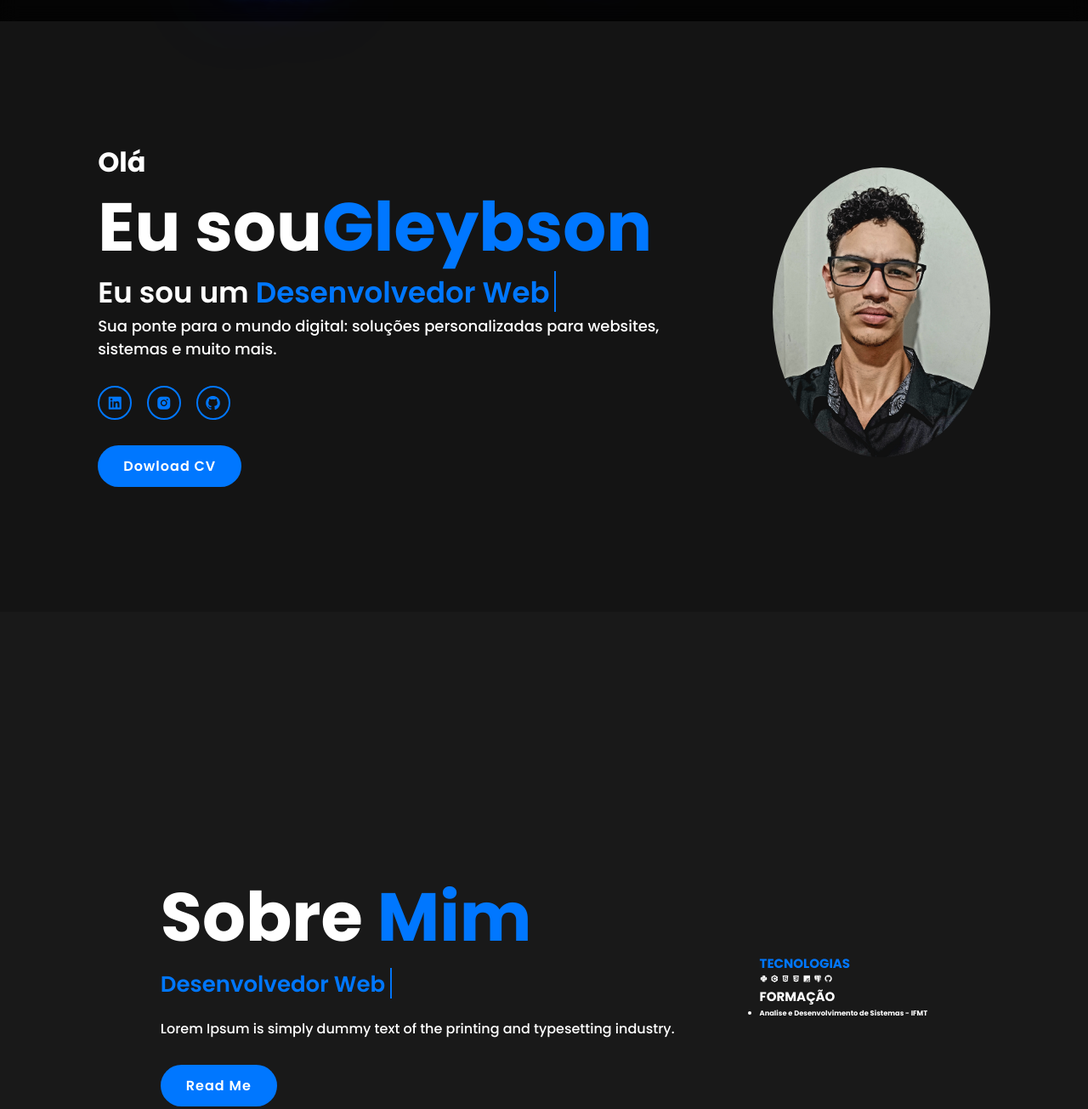
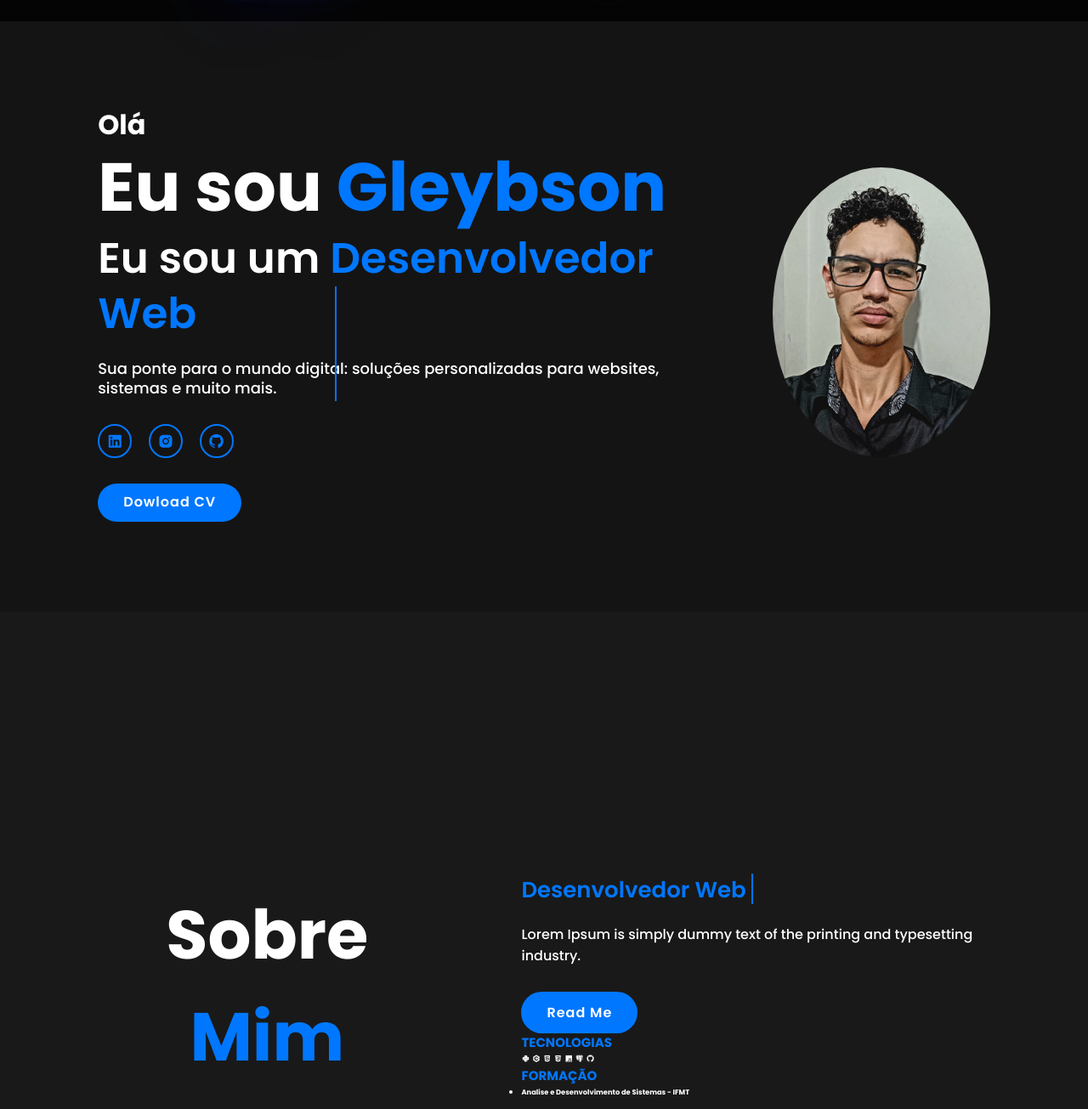
Before and after one commit to GleybsonMissael/NewPortifolio, a plain HTML site: page index.html in a window 1280 px wide. Shown: the part 80-1385 px from the top of the page at 85% size. Drawn offline with nearby package versions, Linux system fonts and the light colour scheme.

Commit message:
Styling about me

```diff
--- a/index.html
+++ b/index.html
@@ -29,9 +29,9 @@
 
     <!-- HOME -->
     <section class="home" id="home">
-      <div id="home-content">
+      <div class="home-content">
         <h3>Olá</h3>
-        <h1>Eu sou<span>Gleybson</span></h1>
+        <h1>Eu sou <span>Gleybson</span></h1>
         <h3 class="text-animation">Eu sou um <span></span></h3>
         <p>
           Sua ponte para o mundo digital: soluções personalizadas para websites, sistemas e muito mais.
@@ -51,8 +51,9 @@
 
     <!-- ABOUT ME -->
     <section class="about" id="about">
+      <h2 class="heading">Sobre <span>Mim</span></h2>
       <div class="about-content">
-        <h2 class="heading">Sobre <span>Mim</span></h2>
+        <div class="about-me">
           <h3 class="text-animation"><span></span></h3>
           <p>
             Lorem Ipsum is simply dummy text of the printing and typesetting
@@ -70,19 +71,18 @@
               <i class="bx bxl-css3"></i>
               <i class="bx bxl-javascript"></i>
               <i class="bx bxl-postgresql"></i>
-            <i class="devicon-mysql-original"></i>
               <i class="bx bxl-github"></i>
             </div>
           </div>
-
           <div class="education">
-          <h2><b>FORMAÇÃO</b></h2>
+            <h2><span>FORMAÇÃO</span></h2>
             <ul>
               <li>
                 <i class="bi bi-mortarboard-fill"></i>
                 <h5>Analise e Desenvolvimento de Sistemas - IFMT</h5>
               </li>
             </ul>
+          </div>
         </div>
       </div>
     </section>
```
Lines whose indentation alone changed are shown as unchanged.
